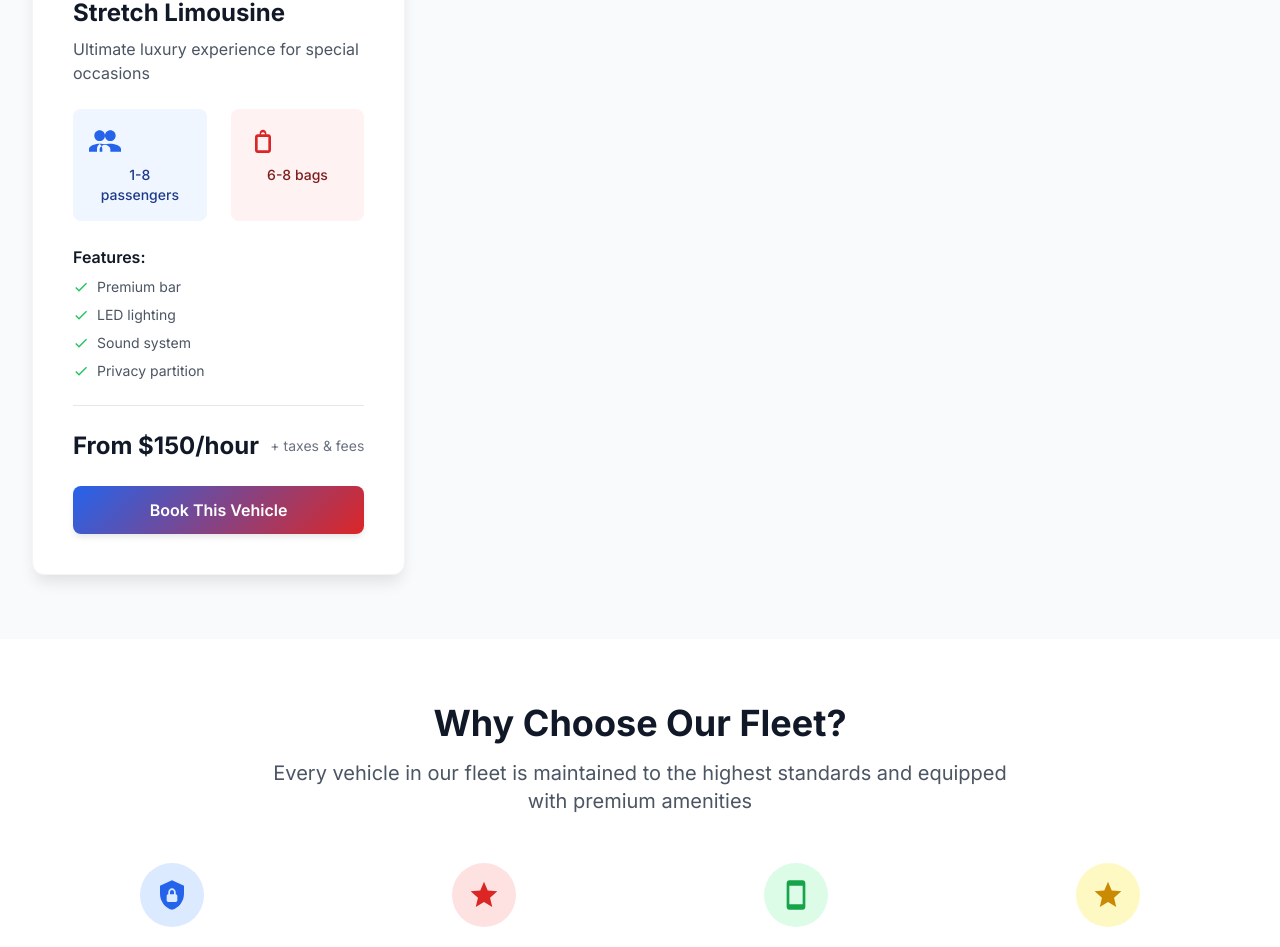
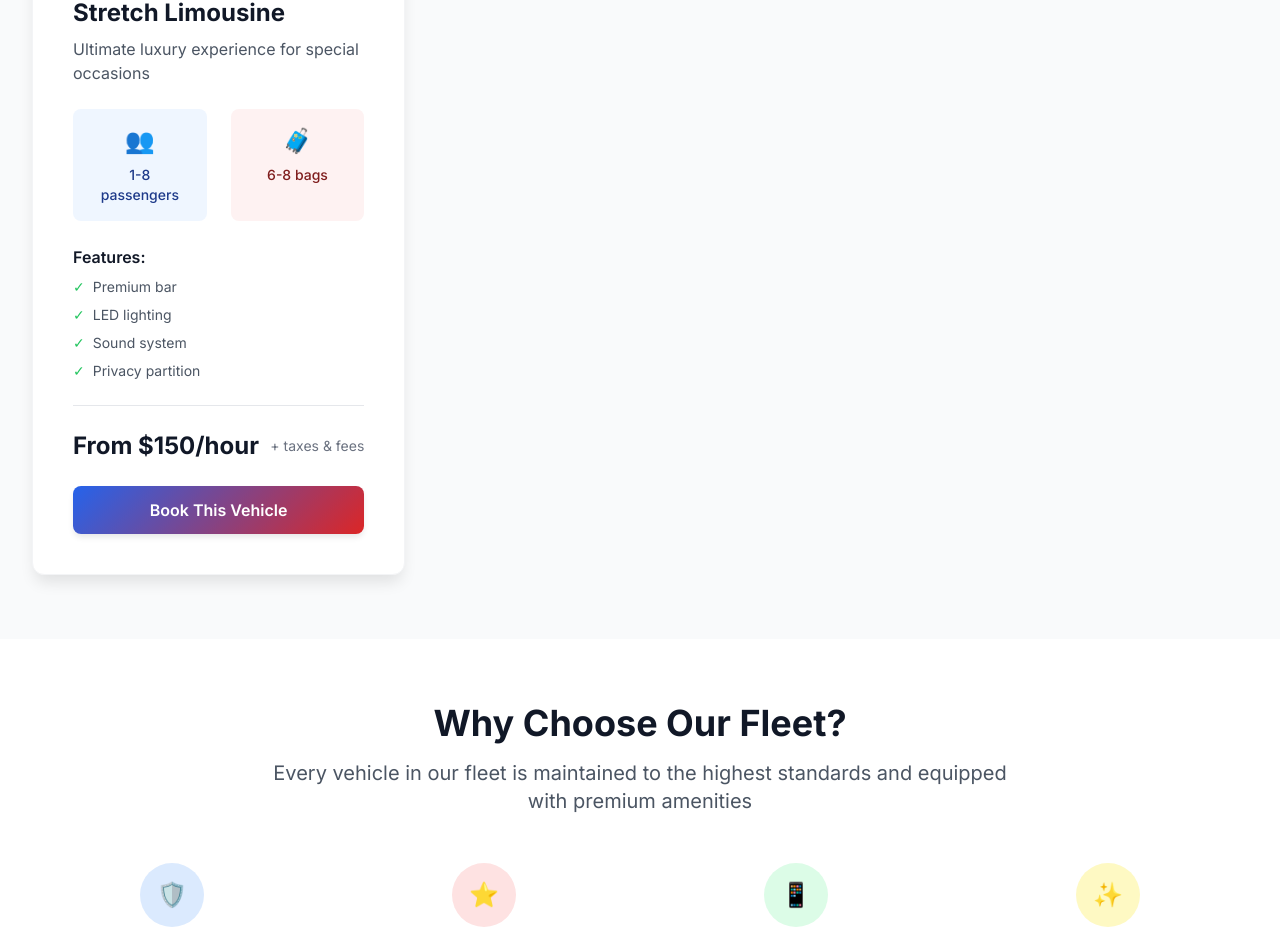
Before and after one commit to jbello3761-sys/-bluxa-corp-nextjs, a Next.js app: page /fleet in a window 1280 px wide. Shown: the part 1859-2806 px from the top of the page. Built offline with nearby package versions, Linux system fonts and the light colour scheme; no server answers.

Commit message:
Fix Fleet page SVG icons - replace with emoji icons

```diff
--- a/src/app/fleet/page.tsx
+++ b/src/app/fleet/page.tsx
@@ -1,7 +1,6 @@
 'use client'
 
 import React from 'react'
-import { PassengersIcon, LuggageIcon, ShieldIcon, StarIcon, CheckIcon, SparkleIcon, MobileIcon } from '@/components/ProfessionalIcons'
 
 export default function FleetPage() {
   const bookVehicle = (vehicleType: string) => {
@@ -154,13 +153,13 @@ export default function FleetPage() {
                 <div className="grid grid-cols-2 gap-6">
                   <div className="text-center p-4 bg-blue-50 rounded-lg">
                     <div className="text-2xl mb-2 text-blue-600">
-                      <PassengersIcon size={32} />
+                      👥
                     </div>
                     <p className="text-sm font-medium text-blue-900">{vehicle.passengers} passengers</p>
                   </div>
                   <div className="text-center p-4 bg-red-50 rounded-lg">
                     <div className="text-2xl mb-2 text-red-600">
-                      <LuggageIcon size={32} />
+                      🧳
                     </div>
                     <p className="text-sm font-medium text-red-900">{vehicle.bags} bags</p>
                   </div>
@@ -171,7 +170,7 @@ export default function FleetPage() {
                   <ul className="space-y-2">
                     {vehicle.features.map((feature, index) => (
                       <li key={index} className="flex items-center text-sm text-gray-600">
-                        <span className="text-green-500 mr-2"><CheckIcon size={16} /></span>
+                        <span className="text-green-500 mr-2">✓</span>
                         {feature}
                       </li>
                     ))}
@@ -206,7 +205,7 @@ export default function FleetPage() {
           <div className="grid grid-cols-1 md:grid-cols-2 lg:grid-cols-4 gap-8">
             <div className="text-center">
               <div className="w-16 h-16 bg-blue-100 rounded-full flex items-center justify-center mx-auto mb-4">
-                <ShieldIcon size={32} className="text-blue-600" />
+                <span className="text-2xl">🛡️</span>
               </div>
               <h3 className="text-lg font-semibold text-gray-900 mb-2">Safety First</h3>
               <p className="text-gray-600">Regular maintenance and safety inspections ensure your security</p>
@@ -214,7 +213,7 @@ export default function FleetPage() {
 
             <div className="text-center">
               <div className="w-16 h-16 bg-red-100 rounded-full flex items-center justify-center mx-auto mb-4">
-                <StarIcon size={32} className="text-red-600" />
+                <span className="text-2xl">⭐</span>
               </div>
               <h3 className="text-lg font-semibold text-gray-900 mb-2">Pristine Condition</h3>
               <p className="text-gray-600">Detailed cleaning and maintenance after every ride</p>
@@ -222,7 +221,7 @@ export default function FleetPage() {
 
             <div className="text-center">
               <div className="w-16 h-16 bg-green-100 rounded-full flex items-center justify-center mx-auto mb-4">
-                <MobileIcon size={32} className="text-green-600" />
+                <span className="text-2xl">📱</span>
               </div>
               <h3 className="text-lg font-semibold text-gray-900 mb-2">Modern Amenities</h3>
               <p className="text-gray-600">Wi-Fi, charging ports, and entertainment systems</p>
@@ -230,7 +229,7 @@ export default function FleetPage() {
 
             <div className="text-center">
               <div className="w-16 h-16 bg-yellow-100 rounded-full flex items-center justify-center mx-auto mb-4">
-                <StarIcon size={32} className="text-yellow-600" />
+                <span className="text-2xl">✨</span>
               </div>
               <h3 className="text-lg font-semibold text-gray-900 mb-2">Luxury Experience</h3>
               <p className="text-gray-600">Premium materials and attention to every detail</p>
```
